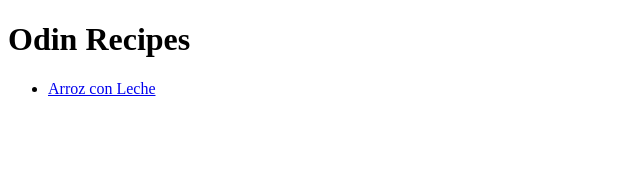
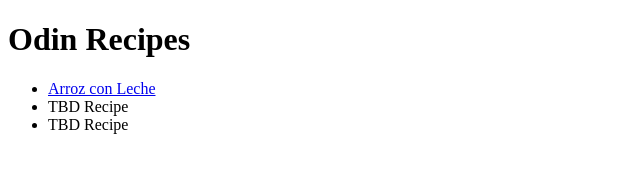
Before and after one commit to nicolas-franco/odin-recipes, a plain HTML site: page index.html in a window 1280 px wide. Shown: the whole page, without its empty margins (0-640 px from the left). Drawn offline with Linux system fonts and the light colour scheme.

Commit message:
Add TBD recipes to the list on index

```diff
--- a/index.html
+++ b/index.html
@@ -9,6 +9,8 @@
     <h1>Odin Recipes</h1>
     <ul>
         <li><a href="./recipes/arrozConLeche.html">Arroz con Leche</a></li>
+        <li>TBD Recipe</li>
+        <li>TBD Recipe</li>
     </ul>
 </body>
 </html>
```
